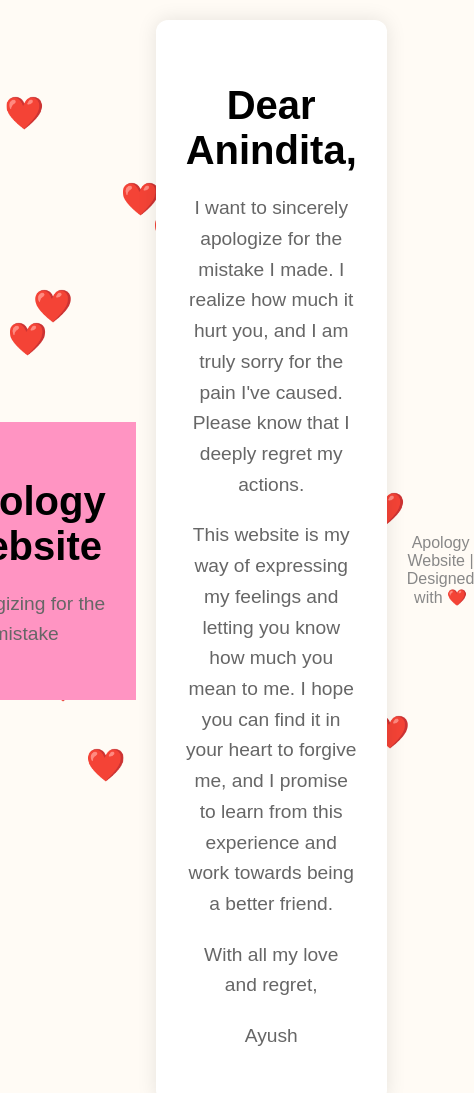
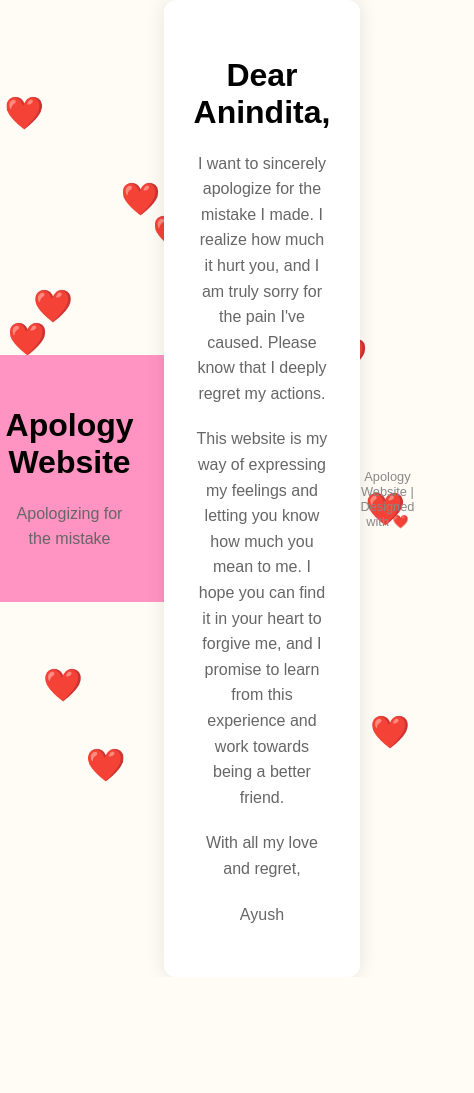
Before and after one commit to 2bycodec/Apology-Website, a plain HTML site: page index.html in a window 390 px wide. Shown: the whole page, 474 px wide, since content can reach past the window. After the commit the page ends 977 px from the top, so only its background shows below. Drawn offline with Linux system fonts and the light colour scheme.

Commit message:
Update index.html

```diff
--- a/index.html
+++ b/index.html
@@ -3,8 +3,11 @@
 <head>
     <meta charset="UTF-8">
     <meta name="viewport" content="width=device-width, initial-scale=1.0">
-    <link rel="shortcut icon" href="https://www.google.com/url?sa=i&url=http%3A%2F%2Fwww.iemoji.com%2Fview%2Femoji%2F40%2Fsymbols%2Fred-heart&psig=AOvVaw22FXSyBh_0Jvrkphly_78J&ust=1704744249865000&source=images&cd=vfe&opi=89978449&ved=0CBIQjRxqFwoTCMCxlLmJzIMDFQAAAAAdAAAAABAS" type="image/x-icon">
     <title>Sorry Ani 😥😔</title>
+
+    <!-- Favicon with Heart Emoji -->
+    <link rel="icon" href="https://emojicombos.com/wp-content/uploads/2020/04/emoji-comb-ghmxzhkckfjmykuw5ihoiussqcrdgmkzsd2axi00.png" type="image/png">
+
     <style>
         body {
             font-family: 'Cursive', sans-serif;
@@ -18,17 +21,21 @@
             position: relative;
         }
 
+        header, section, footer {
+            max-width: 80%;
+            margin: 0 auto;
+        }
+
         header {
             text-align: center;
             padding: 30px;
             background-color: #ff94c2;
             color: #fff;
             z-index: 1;
+            margin-bottom: 20px; /* Add some space between header and section */
         }
 
         section {
-            max-width: 800px;
-            margin: 20px;
             padding: 30px;
             background-color: #fff;
             box-shadow: 0 0 20px rgba(0, 0, 0, 0.1);
@@ -83,6 +90,21 @@
                 transform: translateY(0);
             }
         }
+
+        /* Responsive Styles */
+        @media (max-width: 768px) {
+            h1 {
+                font-size: 2em;
+            }
+
+            p {
+                font-size: 1em;
+            }
+
+            footer {
+                font-size: 0.8em;
+            }
+        }
     </style>
 </head>
 <body>
```
